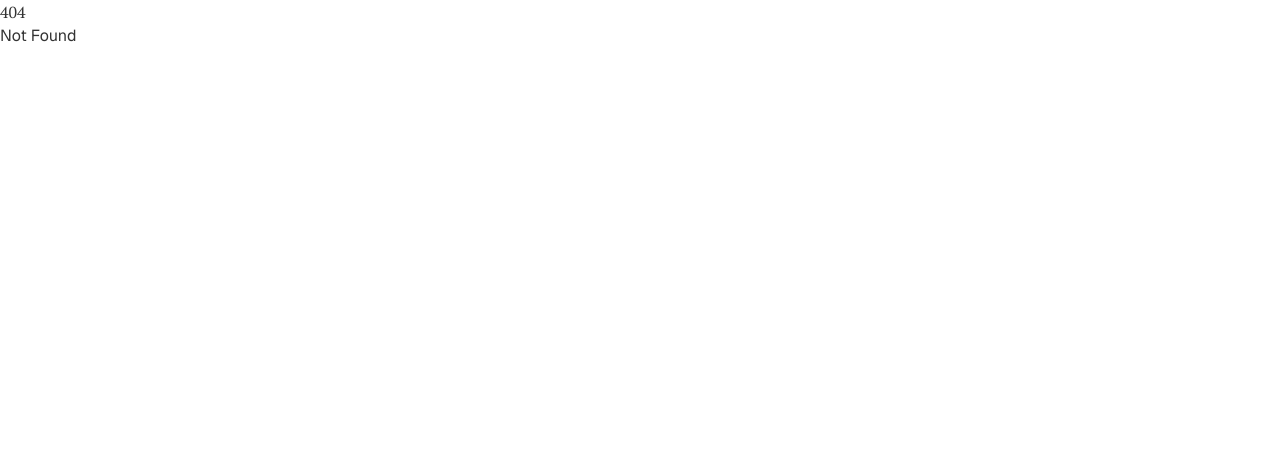
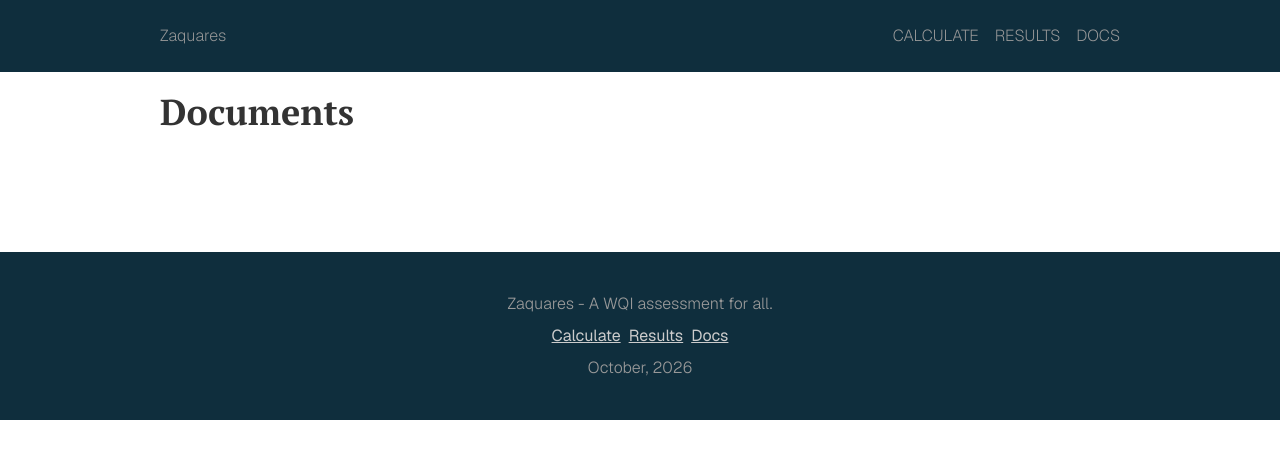
Before and after one commit to Byson94/zaquares, a SvelteKit app in the folder website/: page /docs in a window 1280 px wide. Before the commit this address had no page. Shown: the top 458 px of the page. Built offline with nearby package versions, Linux system fonts and the light colour scheme.

Commit message:
chore: make a few changes with website

```diff
--- a/website/src/routes/+page.svelte
+++ b/website/src/routes/+page.svelte
@@ -1,14 +1,15 @@
 <script>
-import NavBar from './components/NavBar.svelte';
-import Footer from './components/Footer.svelte';
+    import NavBar from './components/NavBar.svelte';
+    import Footer from './components/Footer.svelte';
+    import Area from './components/Area.svelte';
 
-import About from '#lib/about.md';
+    import About from '#lib/about.md';
 </script>
 
 <NavBar />
 
-<div class="prose max-w-[75vw] mx-auto">
+<Area>
     <About />
-</div>
+</Area>
 
 <Footer />
--- /dev/null
+++ b/website/src/routes/calculate/+page.svelte
@@ -0,0 +1,13 @@
+<script>
+    import NavBar from '../components/NavBar.svelte';
+    import Footer from '../components/Footer.svelte';
+    import Area from '../components/Area.svelte';
+</script>
+
+<NavBar />
+
+<Area>
+    <h1>Calculate WQI</h1>
+</Area>
+
+<Footer />
--- /dev/null
+++ b/website/src/routes/components/Area.svelte
@@ -0,0 +1,7 @@
+<script lang="ts">
+	let { children } = $props();
+</script>
+
+<div class="prose mx-auto max-w-[95vw] md:max-w-[75vw]">
+    {@render children()}
+</div>
--- a/website/src/routes/components/Footer.svelte
+++ b/website/src/routes/components/Footer.svelte
@@ -1,8 +1,9 @@
 <footer class="bg-[var(--accent)] p-10 mt-30 text-center text-[var(--text3)] flex flex-col gap-2">
     <p class="text-[var(--text2)] font-light">Zaquares - A WQI assessment for all.</p>
     <div class="flex gap-2 mx-auto justify-center">
-        <a class="underline" href="/">Link 1</a>
-        <a class="underline" href="/">Link 2</a>
+        <a class="underline" href="/calculate">Calculate</a>
+        <a class="underline" href="/results">Results</a>
+        <a class="underline" href="/docs">Docs</a>
     </div>
     <p class="text-[var(--text2)] font-light">October, 2026</p>
 </footer>
--- a/website/src/routes/components/NavBar.svelte
+++ b/website/src/routes/components/NavBar.svelte
@@ -1,11 +1,12 @@
 <header class="bg-[var(--accent)]">
-    <nav class="h-18 flex items-center navbar mb-5 justify-between max-w-[75vw] mx-auto">
+    <nav class="h-18 flex items-center navbar mb-5 justify-between mx-auto max-w-[95vw] md:max-w-[75vw]">
         <div>
             <a href="/" class="">Zaquares</a>
         </div>
-        <div class="flex flex-wrap gap-4 uppercase">
-            <a>Link 1</a>
-            <a>Link 2</a>
+        <div class="flex flex-wrap uppercase gap-2 md:gap-4">
+            <a href="/calculate">Calculate</a>
+            <a href="/results">Results</a>
+            <a href="/docs">Docs</a>
         </div>
     </nav>
 </header>
--- /dev/null
+++ b/website/src/routes/docs/+page.svelte
@@ -0,0 +1,13 @@
+<script>
+    import NavBar from '../components/NavBar.svelte';
+    import Footer from '../components/Footer.svelte';
+    import Area from '../components/Area.svelte';
+</script>
+
+<NavBar />
+
+<Area>
+    <h1>Documents</h1>
+</Area>
+
+<Footer />
--- /dev/null
+++ b/website/src/routes/results/+page.svelte
@@ -0,0 +1,13 @@
+<script>
+    import NavBar from '../components/NavBar.svelte';
+    import Footer from '../components/Footer.svelte';
+    import Area from '../components/Area.svelte';
+</script>
+
+<NavBar />
+
+<Area>
+    <h1>Results</h1>
+</Area>
+
+<Footer />
```
Also changed, not shown: website/src/lib/about.md (+4 -0 lines).
